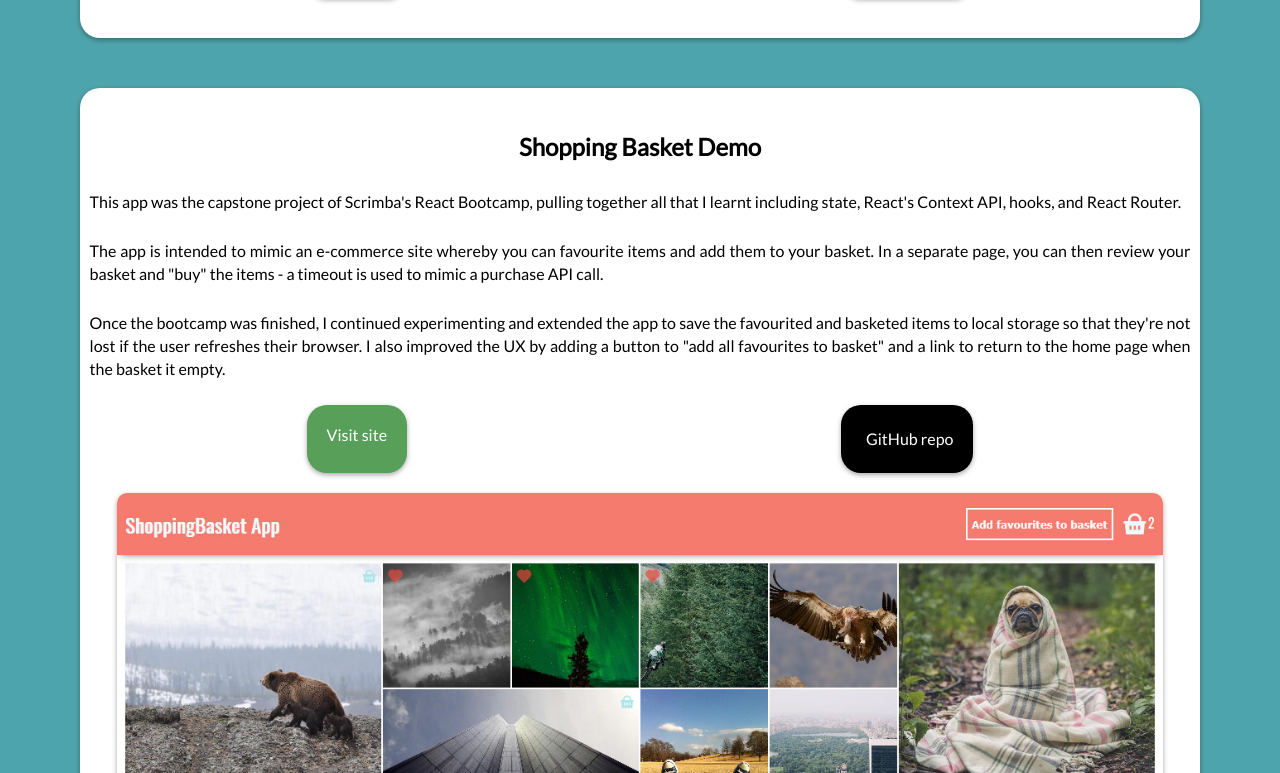
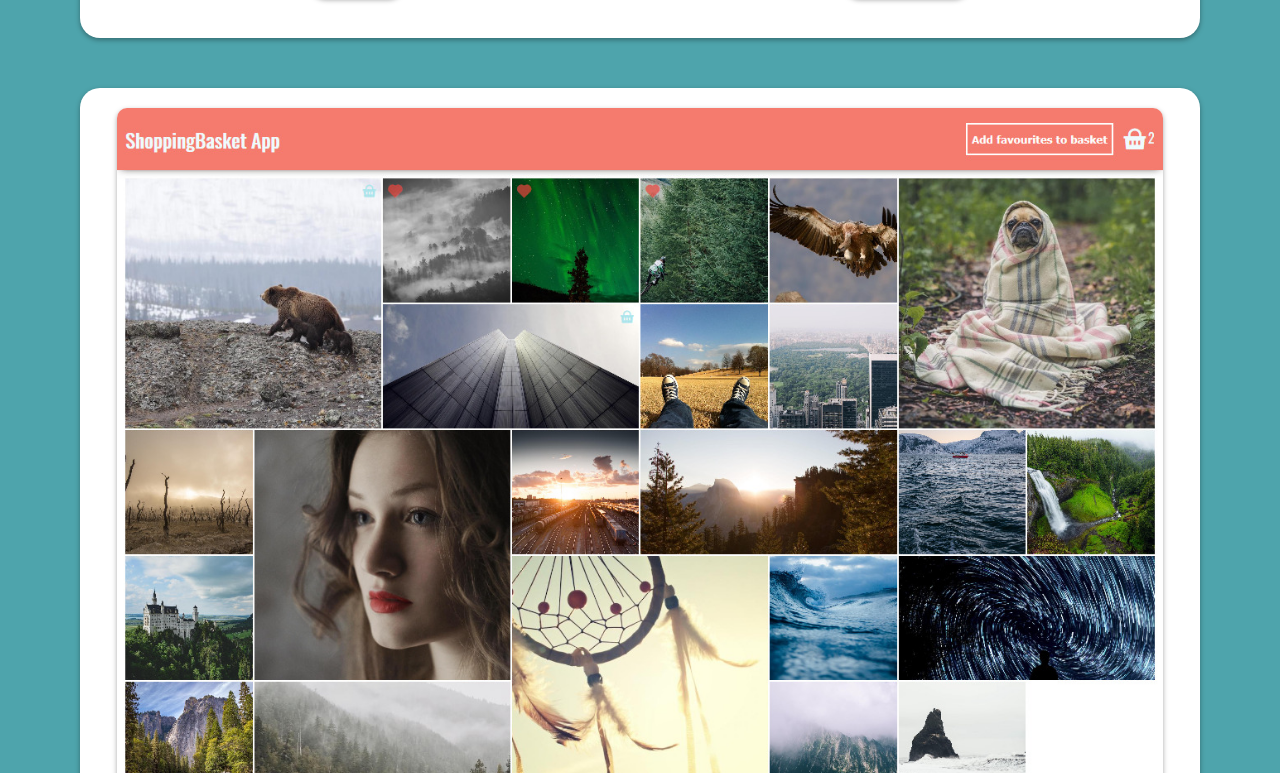
Before and after one commit to rsdev88/robs-react-portfolio, a React (Create React App) app: page / in a window 1280 px wide. Shown: the part 1987-2760 px from the top of the page. Built offline with nearby package versions, Linux system fonts and the light colour scheme; some icons are missing.

Commit message:
Update appsections.css

```diff
--- a/src/components/AppSections/appsections.css
+++ b/src/components/AppSections/appsections.css
@@ -12,7 +12,7 @@
     margin: 50px auto;
     width: 86%;
     padding: 20px 10px;
-    background-color: white;;
+    background-color: white;
 }
 
 .app-section-text-content h3{
@@ -31,9 +31,9 @@
     margin: 0 auto;
 }
 
-.app-section-image_flipped {
+/*.app-section-image_flipped {
     order: 2
-}
+}*/
 
 .app-section-buttons{
     display:flex;
```
